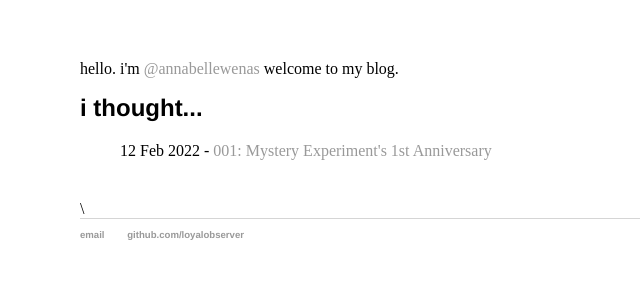
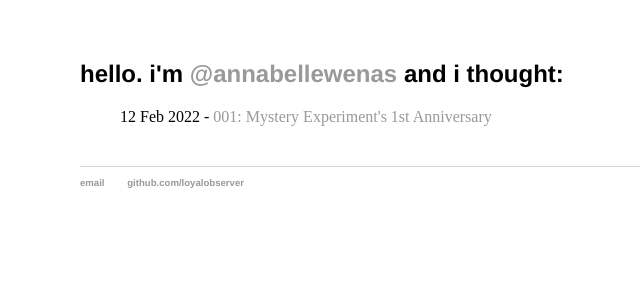
Before and after one commit to loyalobserver/loyalobserver, a Jekyll site: the page built from index.html, in a window 1280 px wide. Shown: the top 300 px of the page, without its empty margins (112-752 px from the left). Built offline with Jekyll 4.4.1, drawn with Linux system fonts in a browser that asks for light colours.

Commit message:
Update index.html

```diff
--- a/index.html
+++ b/index.html
@@ -3,15 +3,11 @@ layout: default
 title: in her mind
 ---
 
-hello. i'm <a href="https://twitter.com/annabellewenas">@annabellewenas</a> welcome to my blog.
-
-<br>
-
-<h1>i thought...</h1>
+<h1>hello. i'm <a href="https://twitter.com/annabellewenas">@annabellewenas</a> and i thought:</h1>
 
 	<ul class="posts">
 
 	  {% for post in site.posts %}
 	    <li><span>{{ post.date | date_to_string }}</span> - <a href="{{ post.url }}" title="{{ post.title }}">{{ post.title }}</a></li>
 	  {% endfor %}
-	</ul>\
+	</ul>
```
